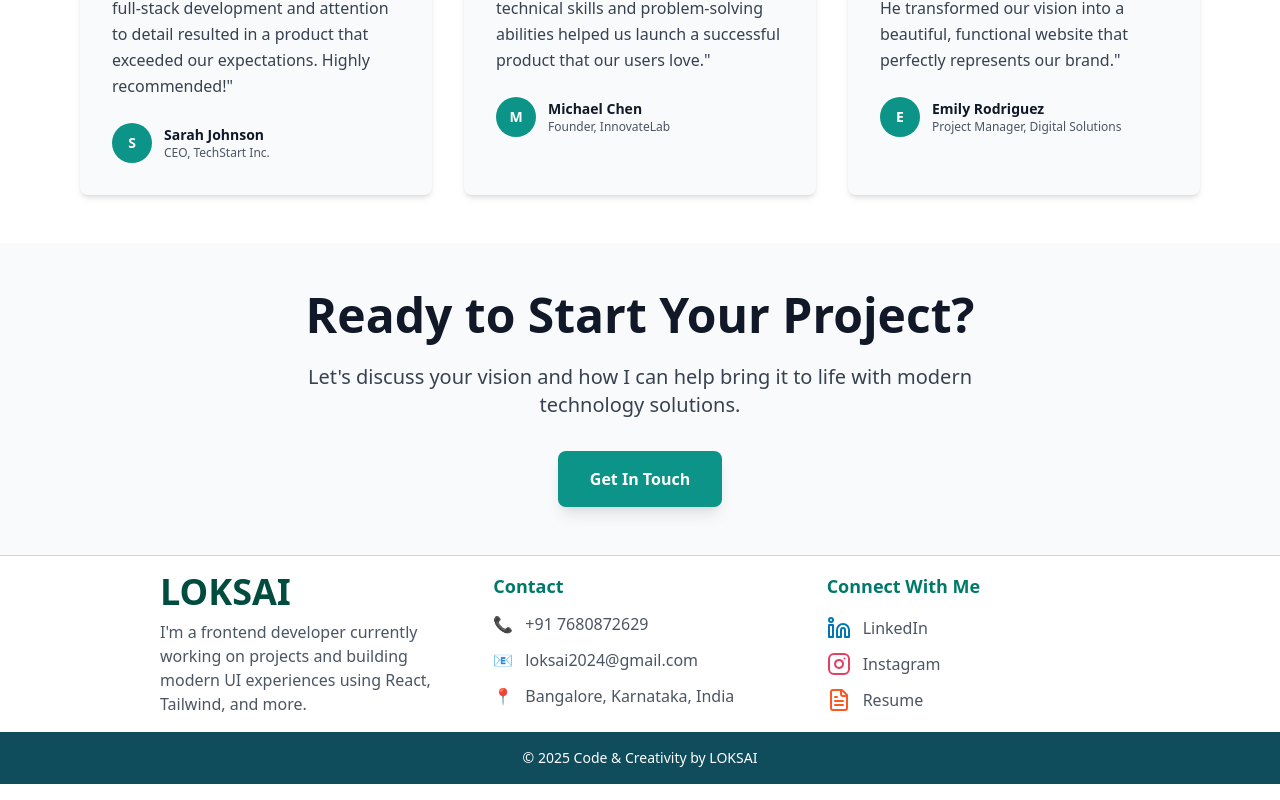
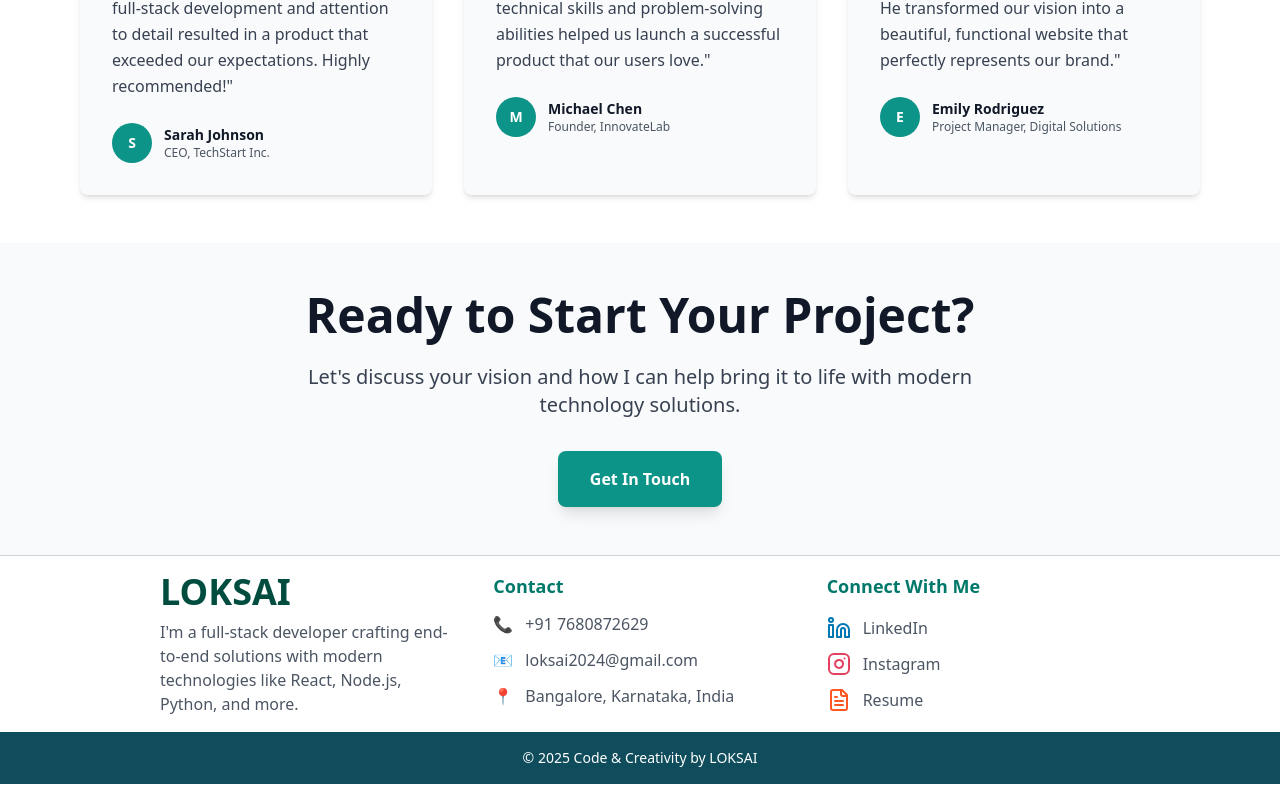
Before and after one commit to TLoksai/portfolio, a React (Vite) app: page / in a window 1280 px wide. Shown: the part 4072-4872 px from the top of the page. Built offline with nearby package versions, Linux system fonts and the light colour scheme.

Commit message:
Update footer description to reflect full-stack expertise

```diff
--- a/src/pages/shared/footer.tsx
+++ b/src/pages/shared/footer.tsx
@@ -9,7 +9,7 @@ const Footer = () => {
         <div className="w-full md:w-1/3">
           <h2 className="text-4xl font-bold text-[#004D40]">LOKSAI</h2>
           <p className="mt-2 text-gray-600">
-            I'm a frontend developer currently working on projects and building modern UI experiences using React, Tailwind, and more.
+            I'm a full-stack developer crafting end-to-end solutions with modern technologies like React, Node.js, Python, and more.
           </p>
         </div>
 
```
